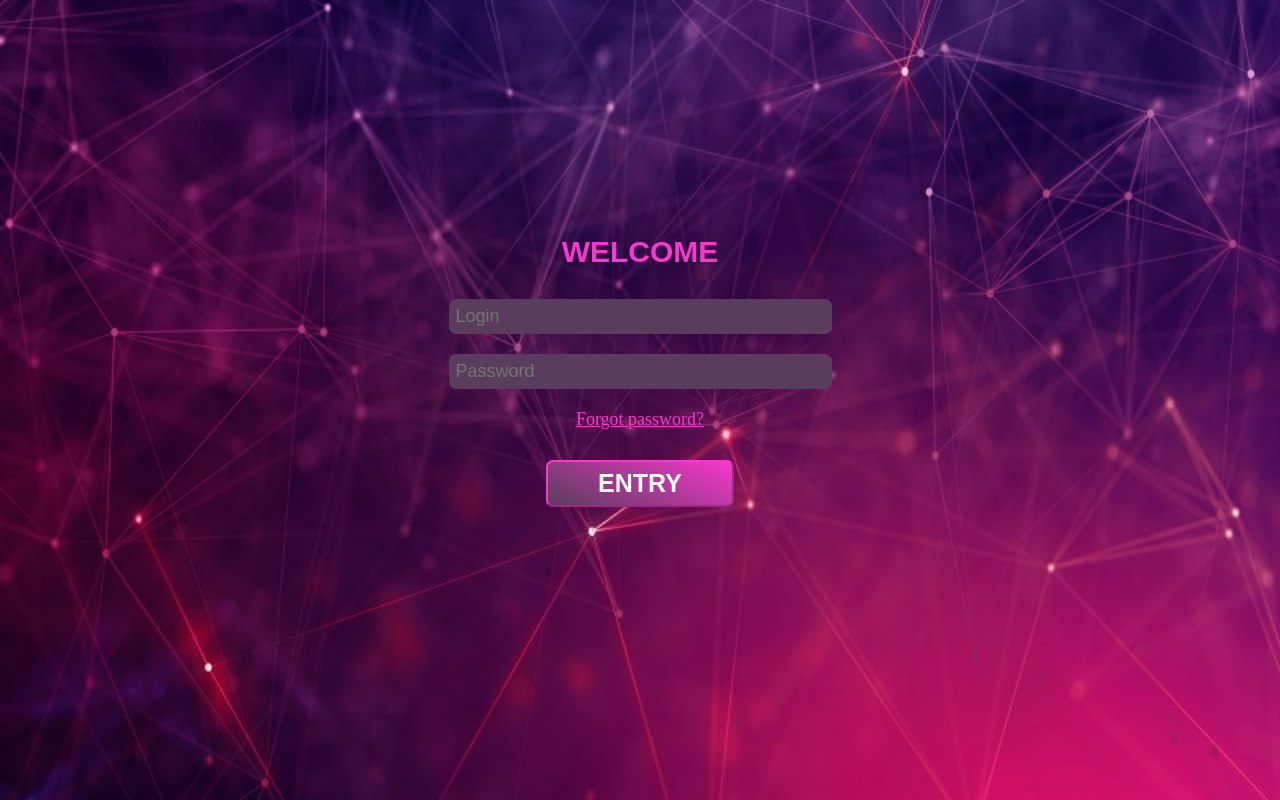
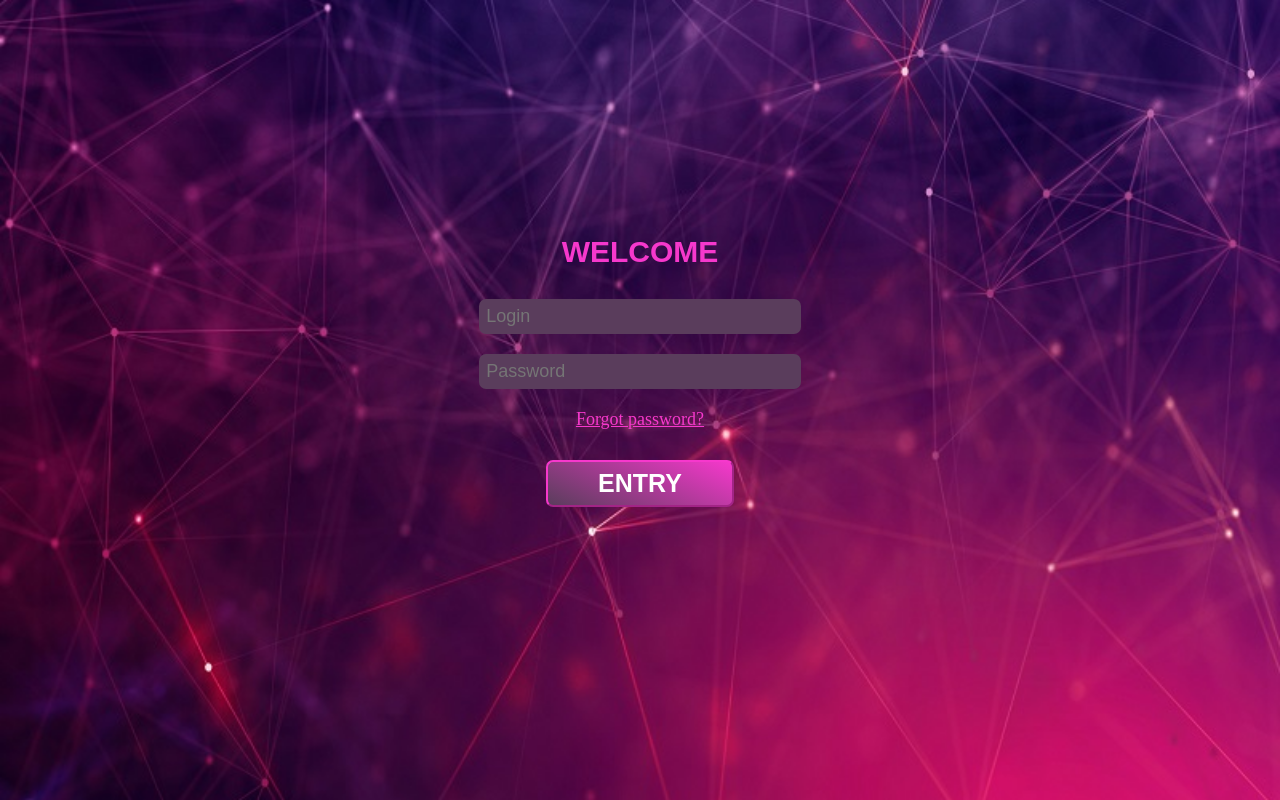
Before and after one commit to GoryKnyaz/messenger, a Flask app: page / in a window 1280 px wide. Run offline with Flask 2, Linux system fonts and the light colour scheme.

Commit message:
Website messanger

```diff
--- a/main.py
+++ b/main.py
@@ -30,6 +30,10 @@ def index_page():
 def display_chat():
     return render_template('form.html')
 
+@app.route('/images/back_ground.jpg')
+def image_background():
+    return render_template('images/back_ground.html')
+
 
 @app.route('/get_messages')
 def get_message():
@@ -52,3 +56,4 @@ def send_message():
 
 
 app.run(host='0.0.0.0', port=4567)
+app.config['UPLOAD_FOLDER'] = '/images'
--- a/templates/authorization.html
+++ b/templates/authorization.html
@@ -20,7 +20,7 @@
         button-layout: 1;
         align-items: center;
         justify-content: center;
-        background: url(/back_ground.jpg) no-repeat center center fixed;
+        background: url(./images/back_ground.jpg) no-repeat center center fixed;
         -webkit-background-size: cover;
         -moz-background-size: cover;
         -o-background-size: cover;
@@ -51,7 +51,7 @@
     {
         color: white;
         padding: 7px;
-        width: 150%;
+        width: 125%;
         margin: 10px 0;
         font-size: 18px;
         border-style: none;
```
Also changed, not shown: templates/images/back_ground.html (added, +10 -0 lines), templates/images/back_ground.jpg (renamed from back_ground.jpg).
